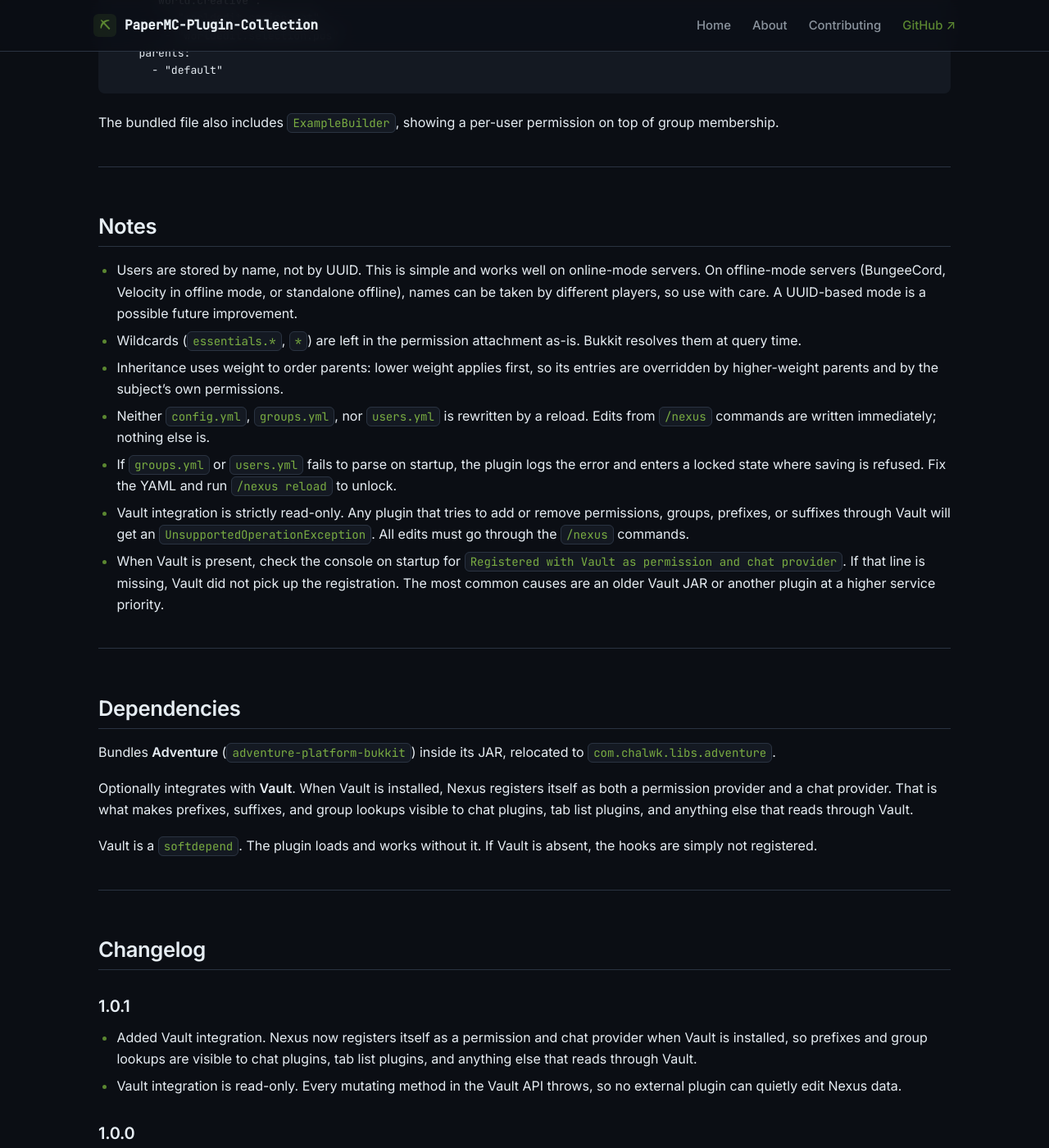
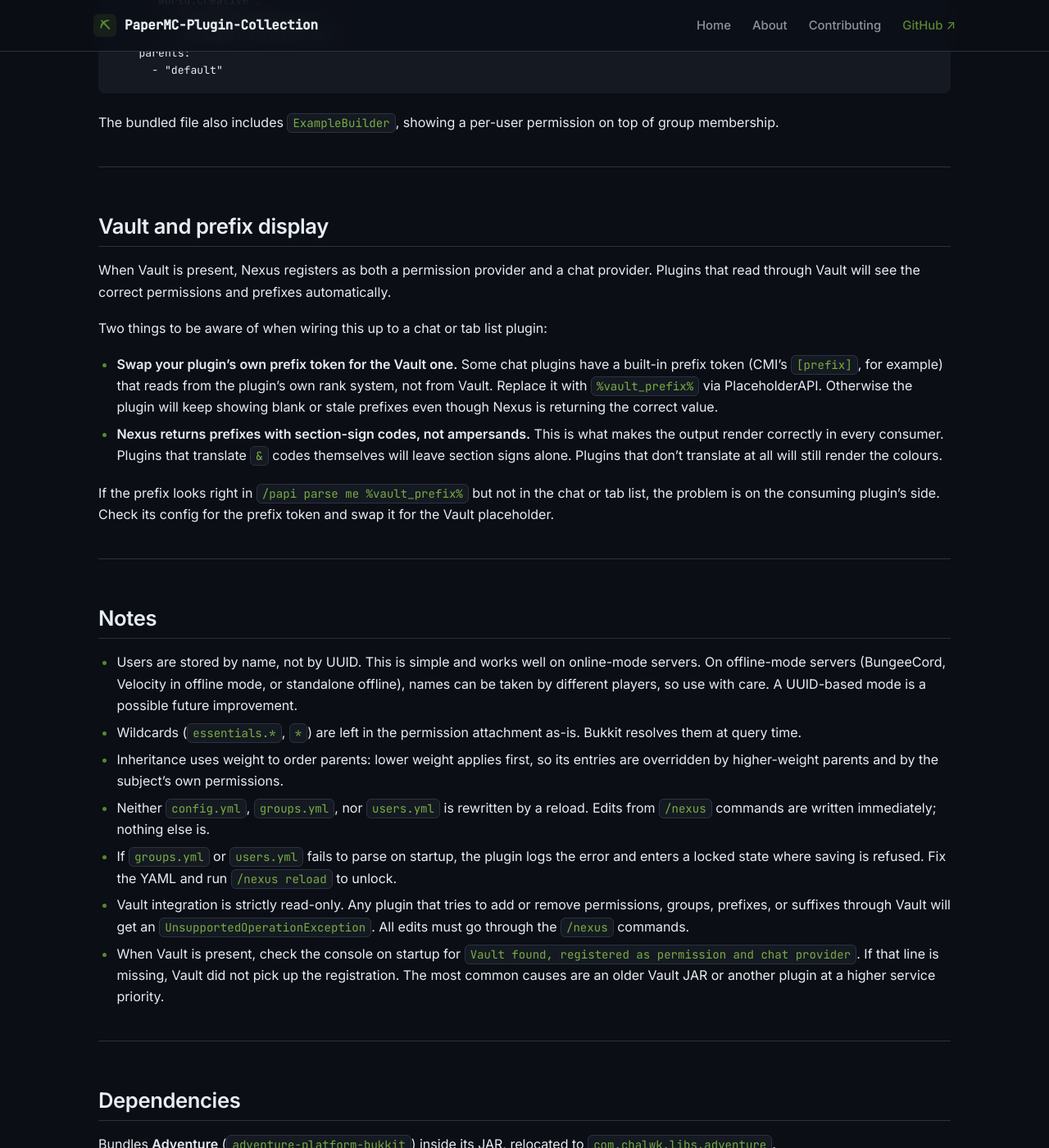
Before and after one commit to Chalwk/PaperMC-Plugin-Collection, a Jekyll site: the page built from _mcplugins/nexuspermissions.md, in a window 1280 px wide and 1400 px high, scrolled down 5748 px. Shown: the whole window at 82% size. Built offline with Jekyll 4.4.1, drawn with Linux system fonts in a browser that asks for light colours; some of the changed text lies outside the part shown.

Commit message:
fix(nexuspermissions): translate prefix and suffix codes for Vault, release 1.0.2

```diff
--- a/_mcplugins/nexuspermissions.md
+++ b/_mcplugins/nexuspermissions.md
@@ -295,6 +295,34 @@ permission on top of group membership.
 
 ---
 
+## Vault and prefix display
+
+When Vault is present, Nexus registers as both a permission provider and
+a chat provider. Plugins that read through Vault will see the correct
+permissions and prefixes automatically.
+
+Two things to be aware of when wiring this up to a chat or tab list
+plugin:
+
+- **Swap your plugin's own prefix token for the Vault one.** Some chat
+  plugins have a built-in prefix token (CMI's `[prefix]`, for example)
+  that reads from the plugin's own rank system, not from Vault. Replace
+  it with `%vault_prefix%` via PlaceholderAPI. Otherwise the plugin will
+  keep showing blank or stale prefixes even though Nexus is returning the
+  correct value.
+- **Nexus returns prefixes with section-sign codes, not ampersands.**
+  This is what makes the output render correctly in every consumer.
+  Plugins that translate `&` codes themselves will leave section signs
+  alone. Plugins that don't translate at all will still render the
+  colours.
+
+If the prefix looks right in `/papi parse me %vault_prefix%` but not
+in the chat or tab list, the problem is on the consuming plugin's side.
+Check its config for the prefix token and swap it for the Vault
+placeholder.
+
+---
+
 ## Notes
 
 - Users are stored by name, not by UUID. This is simple and works well on
@@ -318,9 +346,10 @@ permission on top of group membership.
   get an `UnsupportedOperationException`. All edits must go through the
   `/nexus` commands.
 - When Vault is present, check the console on startup for
-  `Registered with Vault as permission and chat provider`. If that line is
-  missing, Vault did not pick up the registration. The most common causes
-  are an older Vault JAR or another plugin at a higher service priority.
+  `Vault found, registered as permission and chat provider`. If that line
+  is missing, Vault did not pick up the registration. The most common
+  causes are an older Vault JAR or another plugin at a higher service
+  priority.
 
 ---
 
@@ -341,6 +370,16 @@ is absent, the hooks are simply not registered.
 
 ## Changelog
 
+### 1.0.2
+
+- Prefixes and suffixes returned through Vault now come back with section
+  sign codes rather than ampersands. Consumers that translate `&` codes
+  themselves are unaffected, but consumers that don't (some versions of
+  CMI and other chat plugins) now render the colour correctly instead of
+  printing the raw codes.
+- Added a "Vault and prefix display" section to the docs explaining the
+  `%vault_prefix%` swap and the section-sign change.
+
 ### 1.0.1
 
 - Added Vault integration. Nexus now registers itself as a permission and
```
Also changed, not shown: other parts of _mcplugins/nexuspermissions.md (+1 -1 lines), 1 other file.
